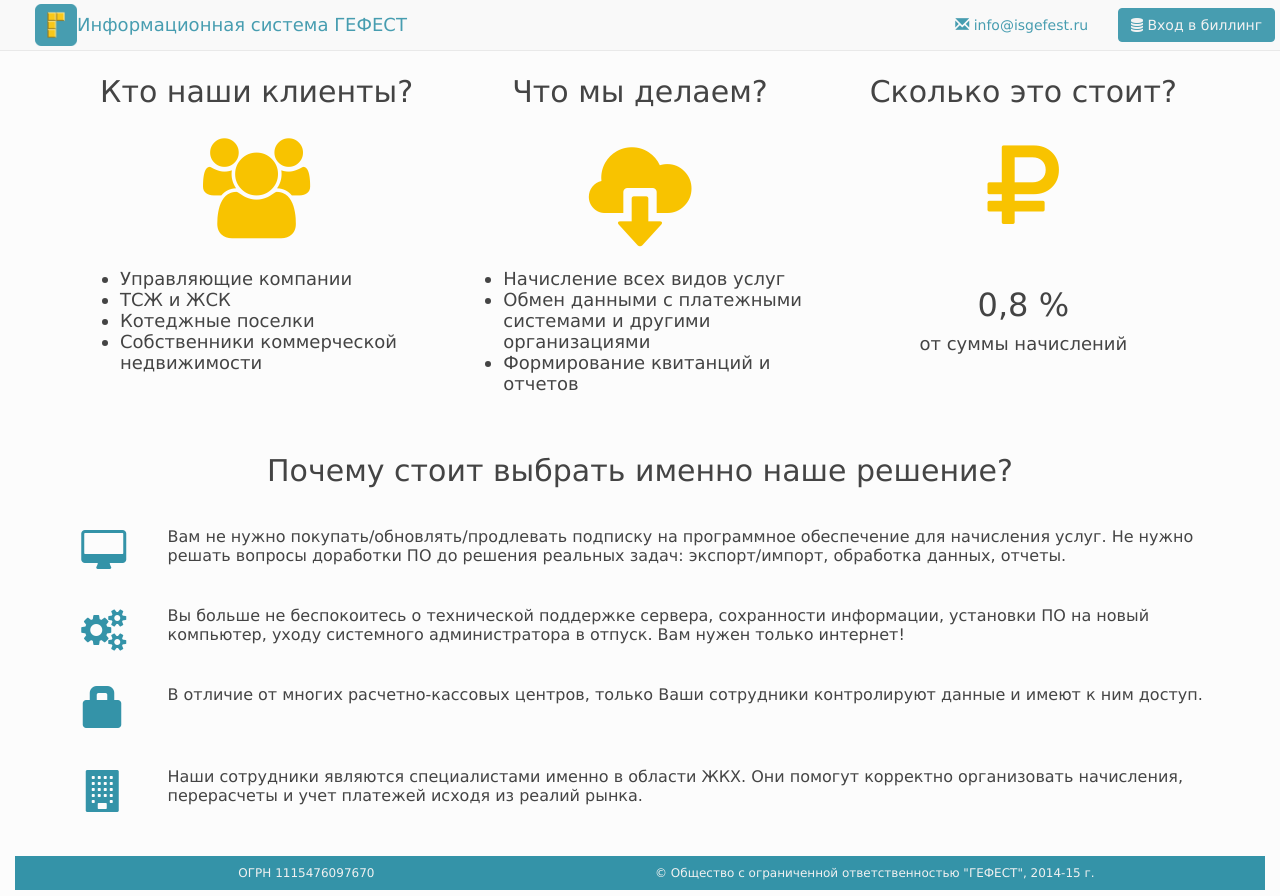
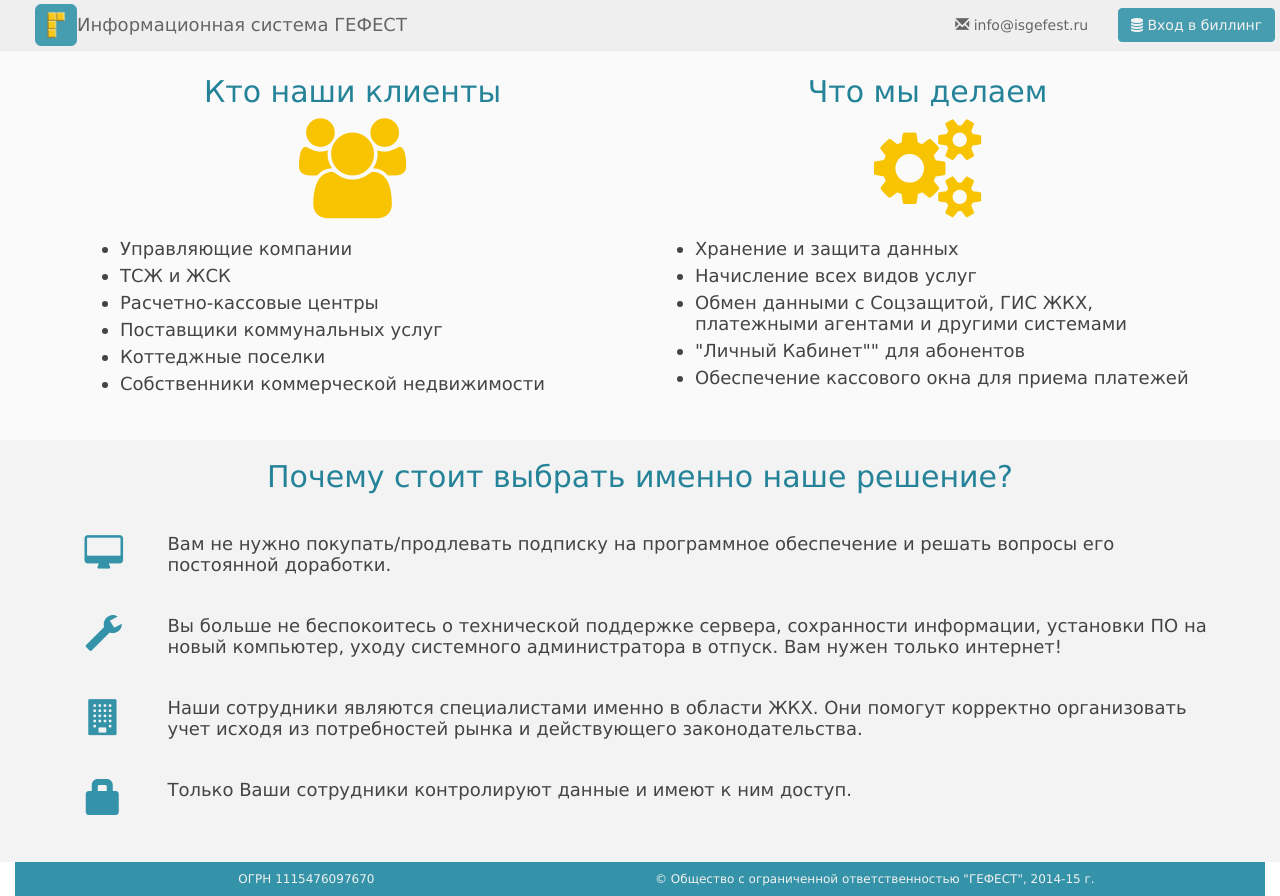
Before and after one commit to vitosbat/isgefest, a website: page views/index.html in a window 1280 px wide. Drawn offline with nearby package versions, Linux system fonts and the light colour scheme; files that its build step writes are made by us from their sources; files whose address does not match are found by name.

Commit message:
version 6 nov 2015

```diff
--- a/public/stylesheets/style.css
+++ b/public/stylesheets/style.css
@@ -1,7 +1,4 @@
 @media (max-width: 520px) {
-  body{
-    padding-top: 50px;
-  }
   .navbar-brand{
     padding: 15px 5px;
   }
@@ -11,45 +8,30 @@
 }
 
 @media (min-width: 520px) and (max-width: 767px) {
-  body{
-    padding-top: 50px;
-  }
   .logo {
     padding: 4px 0px 4px 20px
   }
 }
 
-@media (min-width: 768px) and (max-width: 935px) {
-  body{
-    padding-top: 100px;
-  }
-  .logo {
-    padding: 4px 0px 4px 20px
-  }
-}
-
-@media (min-width: 936px) {
-  body{
-    padding-top:50px;
-  }
+@media (min-width: 768px) {
   .logo {
     padding: 4px 0px 4px 20px
   }
 }
 
 body {
+  padding-top: 50px;
   font: 14px Verdana, Helvetica, Arial, sans-serif;
-  background-color: rgb(252,252,252);
 }
 
 nav.header {
-  background-color: #f9f9f9;
+  background-color: #eee;
   opacity: 0.9;
 }
 
 span.header {
   padding-left: 0px;
-  color: #3493a8;
+  color: #555;
 }
 
 .navbar-header {
@@ -71,8 +53,23 @@ span.header {
   color: #f1f1f1;
 }
 
-.content {
+.content1 {
+  background-color: #fafafa;
+}
+
+.figure{
+  text-align: center;
+}
+
+.content5 {
+  padding-top: 10px;
+  padding-bottom: 10px;
+  background-color: rgb(200,200,200);
+}
+
+.content2 {
   padding-bottom: 40px;
+  background-color: #f3f3f3;
 }
 
 .introduction {
@@ -85,29 +82,24 @@ span.header {
   margin: 0px auto;
   text-align: center;
   font-size: 100px;
-  padding-top: 20px;
-  padding-bottom: 30px;
+  padding-top: 0px;
+  padding-bottom: 20px;
   color: rgb(248,195,0);
 }
 
 h2.intro {
   text-align: center;
-  color: #444;
+  color: #248398;
 }
 
 ul.intro {
   font-size: 18px;
 }
 
-h2.percent {
-  text-align: center;
-  font-size: 32px;
+ul.intro li{
+  padding-bottom: 6px;
 }
 
-p.percent {
-  font-size: 18px;
-  text-align: center;
-}
 
 .reasonsrow {
   padding-top: 30px;
@@ -116,14 +108,15 @@ p.percent {
 .reasonsicon {
   text-align: center;
   vertical-align: middle;
-  font-size: 42px;
+  font-size: 36px;
   color: rgb(52, 147, 168);
 }
 
 .reasons {
-  font-size: 16px;
+  font-size: 18px;
   color: #444;
   text-align: left;
+  /*vertical-align: middle;*/
 }
 
 .footer {
--- a/views/index.html
+++ b/views/index.html
@@ -49,38 +49,40 @@
 
         </div>
       </div>
-    </nav><!-- /.header -->
+    </nav><!-- header -->
 
-    <div class="container content">
+    <div class="content1">
+      <div class="container">
         <div class="row introduction"> <!-- introduction -->
-        <div class="col-md-4">
-          <h2 class= "intro">Кто наши клиенты?</h2>
+          <div class="col-md-6">
+            <h2 class= "intro">Кто наши клиенты</h2>
             <p class="intropic fa fa-users"></p>
             <ul class="intro">
               <li>Управляющие компании</li>
               <li>ТСЖ и ЖСК</li>
-            <li>Котеджные поселки</li>
+              <li>Расчетно-кассовые центры</li>
+              <li>Поставщики коммунальных услуг</li>
+              <li>Коттеджные поселки</li>
               <li>Собственники коммерческой недвижимости</li>
             </ul>
           </div>
-
-        <div class="col-md-4">
-          <h2 class= "intro">Что мы делаем?</h2>
-          <p class="intropic glyphicon glyphicon-cloud-download"></p>
+          <div class="col-md-6">
+            <h2 class= "intro">Что мы делаем</h2>
+            <p class="intropic fa fa-gears"></p>
             <ul class="intro">
+              <li>Хранение и защита данных</li>
               <li>Начисление всех видов услуг</li>
-            <li>Обмен данными с платежными системами и другими организациями</li>
-            <li>Формирование квитанций и отчетов</li>
+              <li>Обмен данными с Соцзащитой, ГИС ЖКХ, платежными агентами и другими системами</li>
+              <li>"Личный Кабинет"" для абонентов</li>
+              <li>Обеспечение кассового окна для приема платежей</li>
             </ul>
           </div>
-        <div class="col-md-4">
-          <h2 class= "intro">Сколько это стоит?</h2>
-          <p class="intropic fa fa-rub"></p>
-          <h2 class="percent">0,8 %</h2>
-          <p class="percent">от суммы начислений</p>
-        </div>
         </div> <!-- introduction -->
+      </div> <!-- container -->
+    </div> <!-- content0 -->
 
+    <div class="content2">
+      <div class="container">
         <div class="row">
           <h2 class="intro">
             Почему стоит выбрать именно наше решение?
@@ -92,12 +94,12 @@
             <span class="fa fa-desktop"></span>
           </div>
           <div class="col-md-11">
-          <p class="reasons">Вам не нужно покупать/обновлять/продлевать подписку на программное обеспечение для начисления услуг. Не нужно решать вопросы доработки ПО до решения реальных задач: экспорт/импорт, обработка данных, отчеты. </p>
+            <p class="reasons">Вам не нужно покупать/продлевать подписку на программное обеспечение и решать вопросы его постоянной доработки.</p>
           </div>
         </div>
         <div class="row reasonsrow">
           <div class="col-md-1 reasonsicon">
-          <span class="fa fa-gears"></span>
+            <span class="glyphicon glyphicon-wrench"></span>
           </div>
           <div class="col-md-11">
             <p class="reasons">Вы больше не беспокоитесь о технической поддержке сервера, сохранности информации, установки ПО на новый компьютер, уходу системного администратора в отпуск. Вам нужен только интернет!</p>
@@ -105,21 +107,22 @@
         </div>
         <div class="row reasonsrow">
           <div class="col-md-1 reasonsicon">
-          <span class="glyphicon glyphicon-lock"></span>
+            <span class="fa fa-building"></span>
           </div>
           <div class="col-md-11">
-          <p class="reasons">В отличие от многих расчетно-кассовых центров, только Ваши сотрудники контролируют данные и имеют к ним доступ.</p>
+            <p class="reasons">Наши сотрудники являются специалистами именно в области ЖКХ. Они помогут корректно организовать учет исходя из потребностей рынка и действующего законодательства.</p>
           </div>
         </div>
         <div class="row reasonsrow">
           <div class="col-md-1 reasonsicon">
-          <span class="fa fa-building"></span>
+            <span class="glyphicon glyphicon-lock"></span>
           </div>
           <div class="col-md-11">
-          <p class="reasons">Наши сотрудники являются специалистами именно в области ЖКХ. Они помогут корректно организовать начисления, перерасчеты и учет платежей исходя из реалий рынка.</p>
+            <p class="reasons">Только Ваши сотрудники контролируют данные и имеют к ним доступ.</p>
           </div>
         </div>
       </div> <!-- container -->
+    </div> <!-- content2 -->
 
     <div class="container-fluid">
       <div class="row footer">
```
Also changed, not shown: public/images/arise.jpg (deleted), public/images/customer.jpg (deleted), public/images/customer1.png (deleted), public/images/plots.jpg (deleted). Lines whose indentation alone changed are shown as unchanged.
